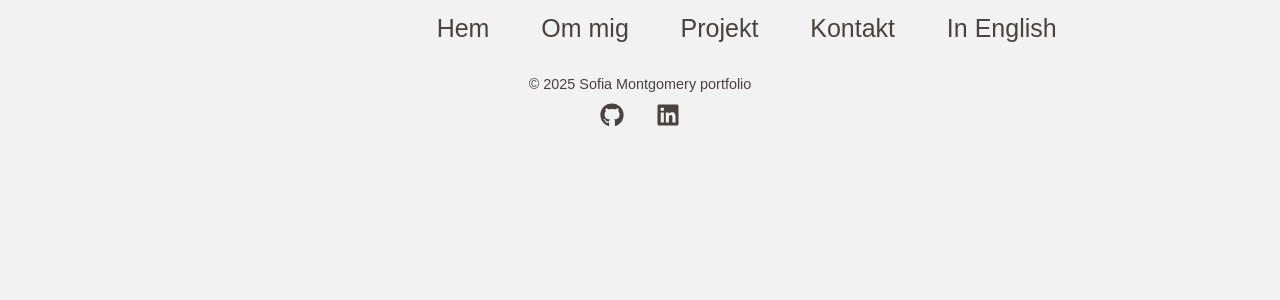
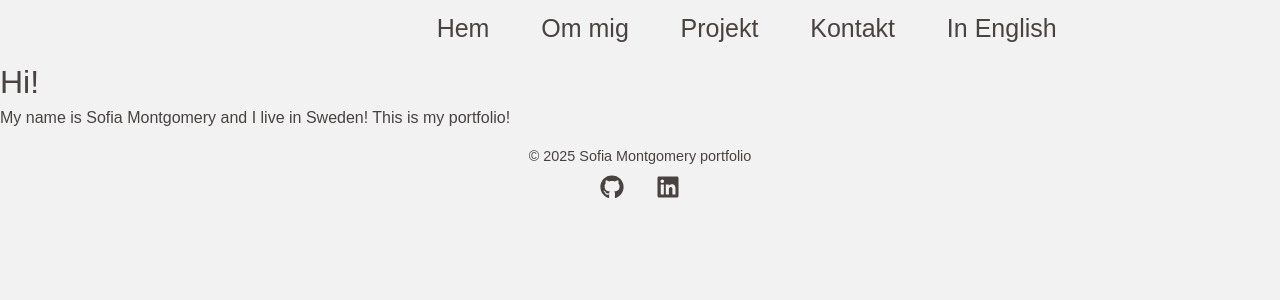
Before and after one commit to fiamont/new-portfolio, a React (Vite) app: page /inEnglish in a window 1280 px wide. Shown: the top 300 px of the page. Built offline with nearby package versions, Linux system fonts and the light colour scheme; a web font is replaced by a local one.

Commit message:
added inEnglish page

```diff
--- a/src/App.jsx
+++ b/src/App.jsx
@@ -4,19 +4,18 @@ import Home from "./pages/Home";
 import About from "./pages/About";
 import Projects from "./pages/Projects";
 import Contact from "./pages/Contact";
+import InEnglish from "./pages/InEnglish";
 
 function App() {
   return (
     <Router>
       <Layout>
         <Routes>
-          {" "}
-          {/* Byt ut Switch mot Routes */}
-          <Route path="/" element={<Home />} />{" "}
-          {/* Använd element istället för component */}
+          <Route path="/" element={<Home />} />
           <Route path="/about" element={<About />} />
           <Route path="/projects" element={<Projects />} />
           <Route path="/contact" element={<Contact />} />
+          <Route path="/inEnglish" element={<InEnglish />} />
         </Routes>
       </Layout>
     </Router>
--- a/src/components/Navbar.jsx
+++ b/src/components/Navbar.jsx
@@ -17,7 +17,7 @@ const Navbar = () => {
           <NavLink to="/contact">Kontakt</NavLink>
         </NavItem>
         <NavItem>
-          <NavLink to="/">In English</NavLink>
+          <NavLink to="/inEnglish">In English</NavLink>
         </NavItem>
       </NavList>
     </StyledNavbar>
--- /dev/null
+++ b/src/pages/InEnglish.jsx
@@ -0,0 +1,13 @@
+import { inEnglishText } from "../texts/inEnglishText";
+import TextBox from "../components/TextBox";
+
+function InEnglish() {
+  return (
+    <>
+      <h1>{inEnglishText.heading}</h1>
+      <TextBox text={inEnglishText.content} />
+    </>
+  );
+}
+
+export default InEnglish;
--- /dev/null
+++ b/src/texts/inEnglishText.js
@@ -0,0 +1,5 @@
+export const inEnglishText = {
+  heading: "Hi!",
+  content:
+    "My name is Sofia Montgomery and I live in Sweden! This is my portfolio!",
+};
```
